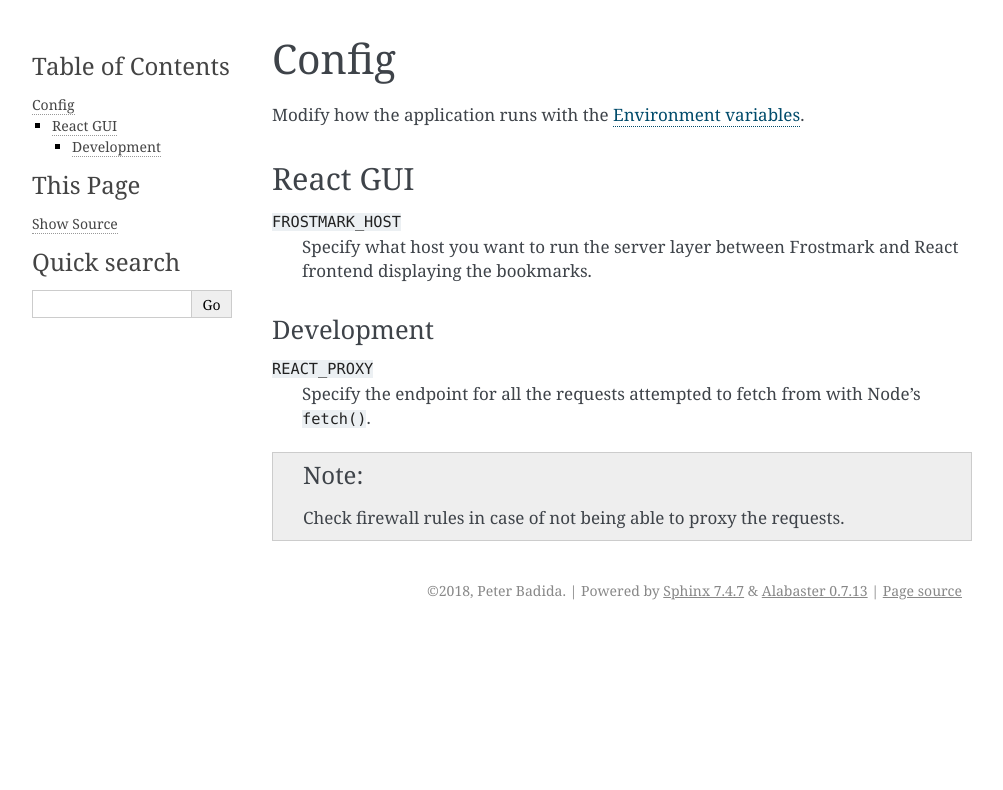
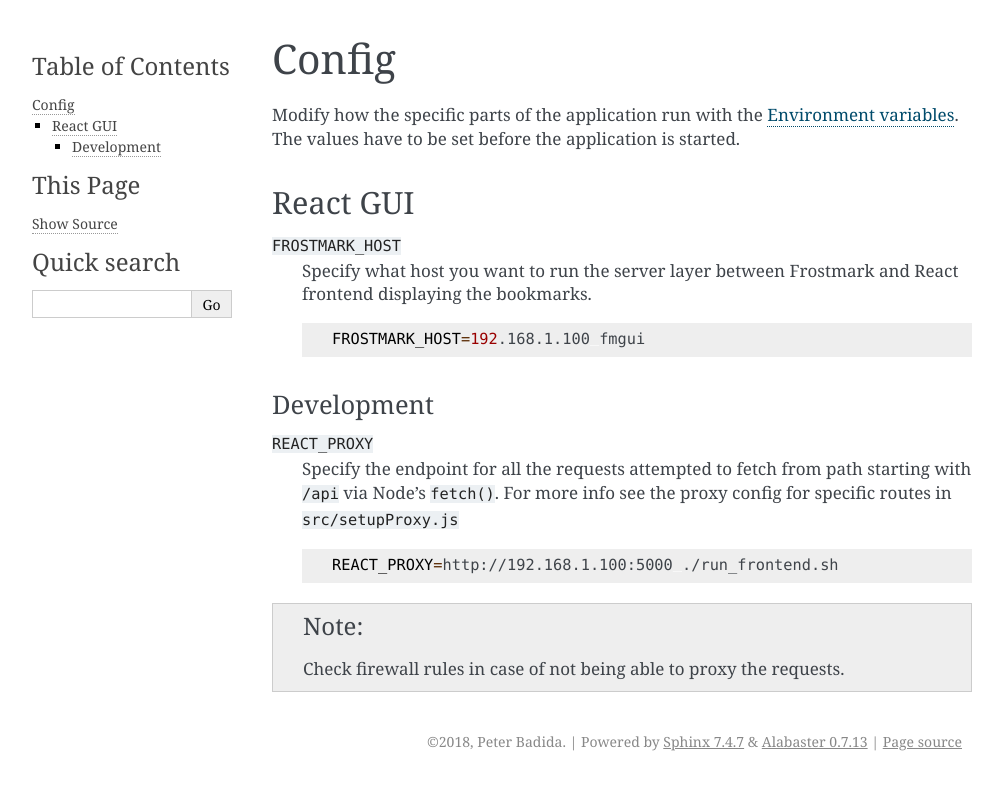
Before and after one commit to KeyWeeUsr/Frostmark, a Sphinx documentation site: the page built from doc/source/config.rst, in a window 1280 px wide. Shown: the top 790 px of the page, without its empty margins (148-1151 px from the left). Built offline with Sphinx 7.4.7, drawn with Linux system fonts in a browser that asks for light colours.

Commit message:
[ADD] Add more detailed config documentation

```diff
--- a/doc/source/config.rst
+++ b/doc/source/config.rst
@@ -1,8 +1,9 @@
 Config
 ======
 
-Modify how the application runs with the `Environment variables
-<https://en.wikipedia.org/wiki/Environment_variable>`_.
+Modify how the specific parts of the application run with the `Environment
+variables <https://en.wikipedia.org/wiki/Environment_variable>`_. The values
+have to be set before the application is started.
 
 React GUI
 ---------
@@ -11,11 +12,20 @@
     Specify what host you want to run the server layer between Frostmark
     and React frontend displaying the bookmarks.
 
+    .. code:: shell
+
+        FROSTMARK_HOST=192.168.1.100 fmgui
+
 Development
 ~~~~~~~~~~~
 
 ``REACT_PROXY``
-    Specify the endpoint for all the requests attempted to fetch from with
-    Node's ``fetch()``.
+    Specify the endpoint for all the requests attempted to fetch from path
+    starting with ``/api`` via Node's ``fetch()``. For more info see the proxy
+    config for specific routes in ``src/setupProxy.js``
+
+    .. code:: shell
+
+        REACT_PROXY=http://192.168.1.100:5000 ./run_frontend.sh
 
 .. note:: Check firewall rules in case of not being able to proxy the requests.
```
